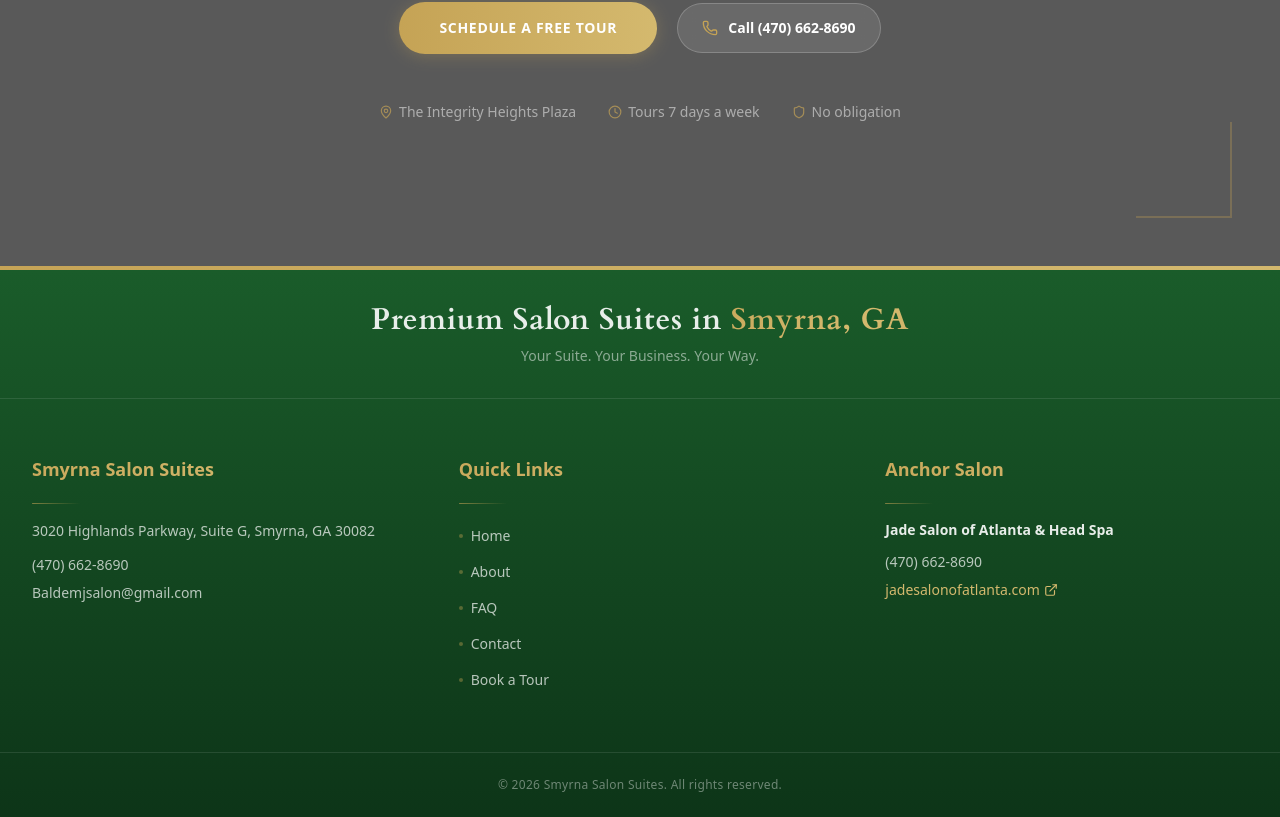
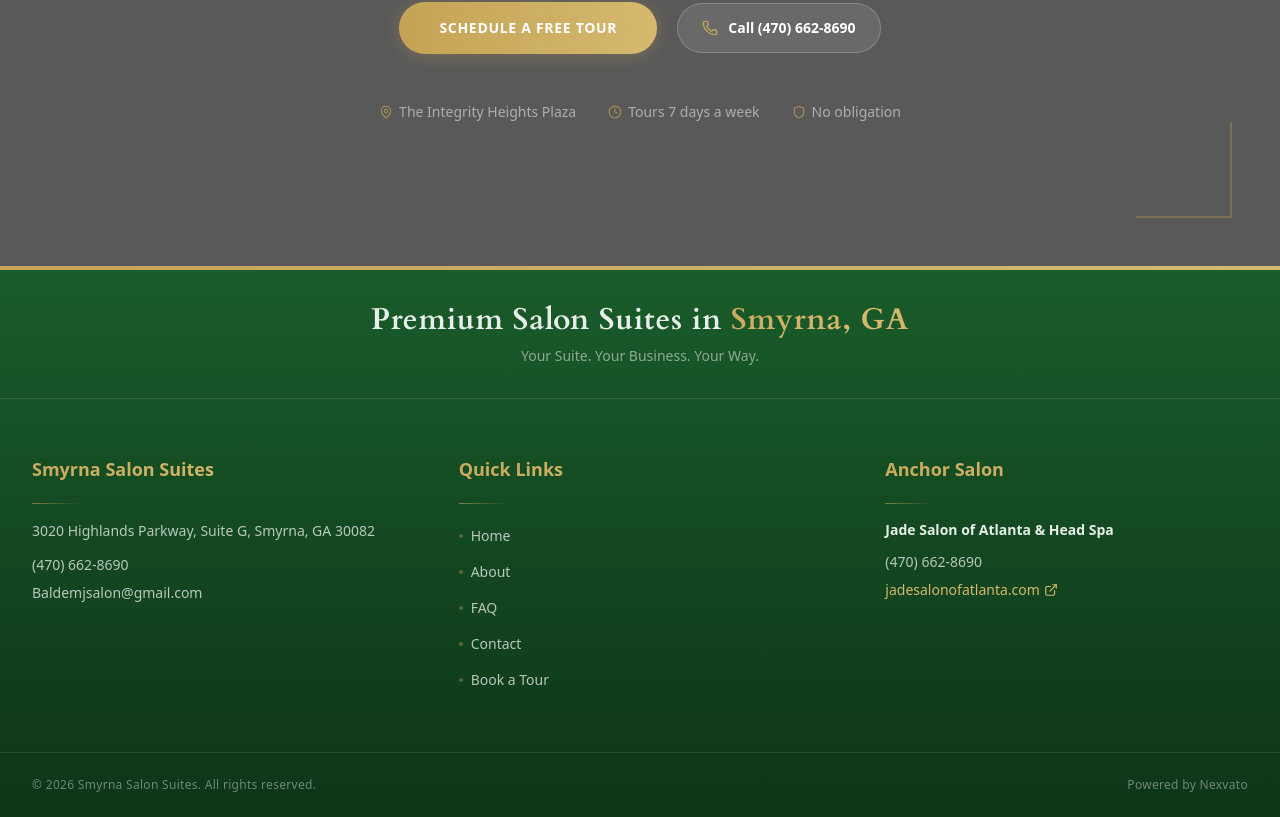
Before and after one commit to jonmohon/smyrna-suites, a Next.js app: page / in a window 1280 px wide. Shown: the part 9239-10056 px from the top of the page. Built offline with nearby package versions, Linux system fonts and the light colour scheme.

Commit message:
add Powered by Nexvato link to footer

```diff
--- a/src/components/Footer.tsx
+++ b/src/components/Footer.tsx
@@ -106,11 +106,19 @@ export default function Footer() {
 
         {/* Copyright bar */}
         <div className="border-t border-white/10">
-          <div className="mx-auto max-w-7xl px-4 py-6 sm:px-6 lg:px-8">
-            <p className="text-center text-xs tracking-wide text-white/40">
+          <div className="mx-auto flex max-w-7xl flex-col items-center justify-between gap-2 px-4 py-6 sm:flex-row sm:px-6 lg:px-8">
+            <p className="text-xs tracking-wide text-white/40">
               &copy; {new Date().getFullYear()} {BUSINESS.name}. All rights
               reserved.
             </p>
+            <a
+              href="https://www.nexvato.com/"
+              target="_blank"
+              rel="noopener noreferrer"
+              className="text-xs tracking-wide text-white/40 transition-colors hover:text-gold"
+            >
+              Powered by Nexvato
+            </a>
           </div>
         </div>
       </div>
```
